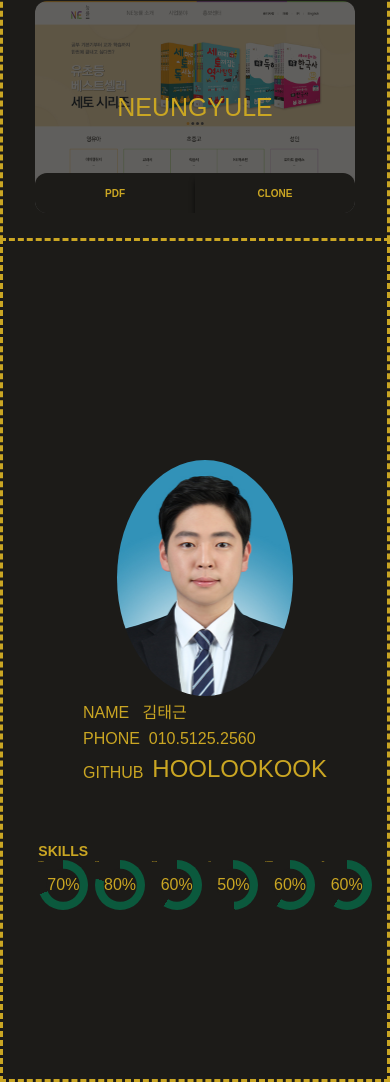
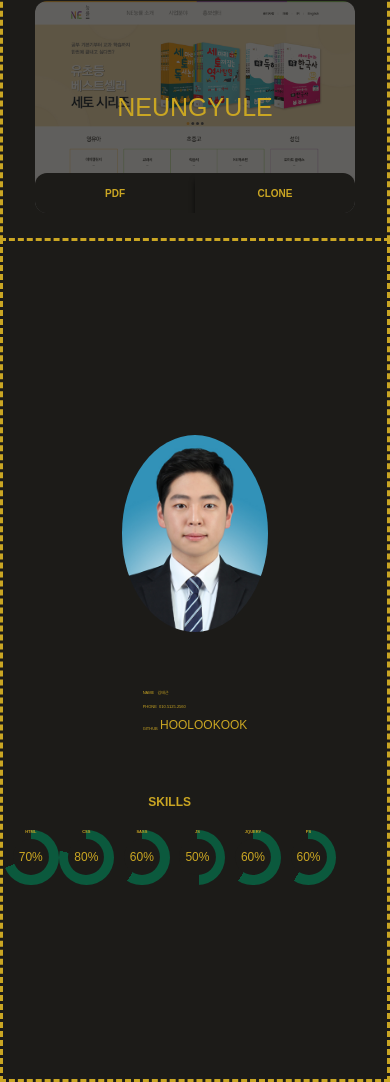
Before and after one commit to hoolookook/portfolioV4, a website: page public/src/index.html in a window 390 px wide. Shown: the part 1731-2813 px from the top of the page. Drawn offline with nearby package versions, Linux system fonts and the light colour scheme; files that its build step writes are made by us from their sources.

Commit message:
media end?

```diff
--- a/public/src/resources/sass/base/common.scss
+++ b/public/src/resources/sass/base/common.scss
@@ -35,8 +35,6 @@
 @mixin commonFont($fontSize, $fontColor) {
   font-size: $fontSize;
   color: $fontColor;
-  font-family: "Do Hyeon", sans-serif;
-  text-transform: uppercase;
 }
 @mixin commonFlex($flexF, $justifyC, $alignI) {
   display: flex;
@@ -51,6 +49,70 @@
 @mixin WH($width, $height) {
   width: $width;
   height: $height;
+}
+
+@mixin footRatio(
+  $division,
+  $textDivision,
+  $ChartDivision,
+  $small_fontSize,
+  $big_fontSize
+) {
+  #footer {
+    .profileWrap {
+      .profileL {
+        .profilePhoto {
+          img {
+            @include WH(
+              calc($profilePicW/$division),
+              calc($profilePicH/$division)
+            );
+          }
+        }
+        .profileContact {
+          p {
+            font-size: calc($small_fontSize/$textDivision);
+            &:last-child {
+              a {
+                font-size: calc($big_fontSize/$textDivision);
+              }
+            }
+          }
+        }
+      }
+      .profileR {
+        .skills {
+          p {
+            span {
+              font-size: calc($big_fontSize/$textDivision);
+            }
+          }
+          .sphereChartWrap {
+            .sphere {
+              @include WH(
+                calc($sphereWH/$ChartDivision),
+                calc($sphereWH/$ChartDivision)
+              );
+
+              .skillTitle {
+                strong {
+                  font-size: calc($small_fontSize/$textDivision);
+                }
+              }
+              .center {
+                @include WH(
+                  calc($centerWHL/$ChartDivision),
+                  calc($centerWHL/$ChartDivision)
+                );
+                font-size: calc($big_fontSize/$textDivision);
+                line-height: calc($centerWHL/$ChartDivision);
+              }
+            }
+          }
+        }
+      }
+    }
+  }
 }
 // animation keyframes
 @keyframes opLv {
--- a/public/src/resources/sass/base/fonts.scss
+++ b/public/src/resources/sass/base/fonts.scss
@@ -3,6 +3,9 @@
 body,
 a,
 button,
-p {
+p,
+strong {
+  font-family: "Do Hyeon", sans-serif;
+  text-transform: uppercase;
   @include commonFont(24px, $fontC);
 }
--- a/public/src/resources/sass/layout/footer.scss
+++ b/public/src/resources/sass/layout/footer.scss
@@ -1,6 +1,7 @@
 @import "../base/common.scss";
 #footer {
   border-top: none;
+  text-align: center;
   border: $border;
   background-color: $black1;
   .profileWrap {
@@ -18,8 +19,8 @@
         }
       }
       .profileContact {
-        padding: 0 25px;
-        @include commonFlex(column wrap, center, none);
+        padding: 50px 25px;
+        @include commonFlex(column wrap, space-around, flex-start);
         p {
           @include commonFont(16px, $fontC);
           padding: 5px 5px;
@@ -36,12 +37,14 @@
       flex-flow: row wrap;
       .skills {
         p {
+          padding-bottom: 20px;
           span {
             @include commonFont(16px, var(--fontC));
             font-weight: bold;
           }
         }
         .sphereChartWrap {
+          @include commonFlex(row wrap, center, center);
           .sphere {
             position: relative;
             display: inline-block;
@@ -55,7 +58,7 @@
               height: 100%;
               display: inline-block;
               strong {
-                @include commonFont(13px, var(--fontC));
+                @include commonFont(12px, $fontC);
                 vertical-align: top;
                 font-weight: bold;
               }
@@ -80,111 +83,3 @@
     }
   }
 }
-
-// #footer {
-//   border-top: none;
-//   border: 3px dashed var(--fontC);
-//   background-color: var(--black3);
-//   width: 100%;
-//   height: 100%;
-//   min-width: 333px;
-//   .profileWrap {
-//     padding: 25px;
-//     max-width: 1340px;
-//     margin: 0 auto;
-//     .profileL {
-//       width: 40%;
-//       float: left;
-//       .profilePhoto {
-//         width: 40%;
-//         float: left;
-//         img {
-//           border-radius: 50%;
-//           width: calc(353px / 2);
-//           height: calc(472px / 2);
-//         }
-//       }
-//       .profileContact {
-//         text-align: center;
-//         float: left;
-//         width: 60%;
-//         padding-top: 62px;
-//         background-color: red;
-
-//         p {
-//           font-size: 16px;
-//           font-family: "Do Hyeon", sans-serif;
-//           color: var(--fontC);
-//           text-transform: uppercase;
-//           padding: 0 15px;
-//           span {
-//             float: left;
-//           }
-//           padding-top: 15px;
-//           &:last-child {
-//             a {
-//               font-size: 16px;
-//             }
-//           }
-//         }
-//       }
-//     }
-//     .profileR {
-//       display: inline-block;
-//       width: 60%;
-//       //   background-color: blue;
-//       .skills {
-//         background-color: blue;
-//         text-align: center;
-//         p {
-//           span {
-//             font-size: 16px;
-//             font-family: "Do Hyeon", sans-serif;
-//             color: var(--fontC);
-//             text-transform: uppercase;
-//             font-weight: bold;
-//           }
-//         }
-//         .sphereChartWrap {
-//           padding-top: 50px;
-//           .sphere {
-//             position: relative;
-//             display: inline-block;
-//             width: 100px;
-//             height: 100px;
-//             border-radius: 50%;
-//             transition: 0.3s;
-//             background-color: red;
-//             .skillTitle {
-//               color: var(--fontC);
-//               font-size: 13px;
-//               font-family: "Do Hyeon", sans-serif;
-//               text-transform: uppercase;
-//               width: 100%;
-//               height: 100%;
-//               display: inline-block;
-//               strong {
-//                 font-weight: bold;
-//               }
-//             }
-//             .center {
-//               font-size: 16px;
-//               color: var(--fontC);
-//               background: var(--black1);
-//               display: block;
-//               position: absolute;
-//               top: 50%;
-//               left: 50%;
-//               width: 65px;
-//               height: 65px;
-//               line-height: 65px;
-//               border-radius: 50%;
-//               text-align: center;
-//               transform: translate(-50%, -50%);
-//             }
-//           }
-//         }
-//       }
-//     }
-//   }
-// }
--- a/public/src/resources/sass/layout/media.scss
+++ b/public/src/resources/sass/layout/media.scss
@@ -9,6 +9,12 @@
 $media_7: 800px;
 $media_8: 990px;
 $media_9: 1542px;
+// footer WH
+$sphereWH: 100px;
+$centerWHL: 65px;
+$profilePicW: 176px;
+$profilePicH: 236px;
+
 // header-----------------------------------------
 @media screen and (max-width: $media_4) {
   #header {
@@ -223,36 +229,10 @@
   #footer {
     .profileWrap {
       flex-flow: column wrap;
-
+      align-items: stretch;
       .profileL {
-        @include commonFlex(column row, center, center);
+        @include commonFlex(column wrap, center, center);
         padding: 50px;
-        .profilePhoto {
-          img {
-          }
-        }
-        .profileContact {
-        }
-      }
-      .profileR {
-        .skills {
-          .sphereChartWrap {
-            .sphere {
-              .skillTitle {
-              }
-              .center {
-              }
-            }
-          }
-        }
-      }
-    }
-  }
-}
-@media screen and (max-width: 648px) {
-  #footer {
-    .profileWrap {
-      .profileL {
         .profilePhoto {
           img {
           }
@@ -271,7 +251,7 @@
             // @include commonFlex(column row, center, center);
 
             .sphere {
-              @include WH(50px, 50px);
+              @include WH(calc($sphereWH/1.7), calc($sphereWH/1.7));
 
               .skillTitle {
                 strong {
@@ -279,8 +259,8 @@
                 }
               }
               .center {
-                @include WH(32.5px, 32.5px);
-                line-height: 32.5px;
+                @include WH(calc($centerWHL/1.7), calc($centerWHL/1.7));
+                line-height: calc($centerWHL/1.7);
               }
             }
           }
@@ -289,6 +269,93 @@
     }
   }
 }
+
+@media screen and (max-width: 405px) {
+  @include footRatio(1.2, 1, 1.8, 4px, 12px);
+  #footer {
+    .profileWrap {
+      .profileL {
+        padding: 0;
+      }
+      .profileR {
+        .skills {
+          .sphereChartWrap {
+            @include commonFlex(row wrap, space-around, center);
+          }
+        }
+      }
+    }
+  }
+}
+@media screen and (max-height: 638px) {
+  #footer {
+    .profileWrap {
+      .profileL {
+        padding: 0;
+      }
+    }
+  }
+}
+@media screen and (max-height: 532px) {
+  @include footRatio(1.5, 0.5, 1.4, 2px, 6px);
+}
+@media screen and (max-height: 514px) and (max-width: 481px) {
+  @include footRatio(2, 1.4, 1.8, 1px, 4px);
+}
+@media screen and (max-height: 442px) and (max-width: 339px) {
+  @include footRatio(3, 2, 3, 1px, 2px);
+
+  #footer {
+    .profileWrap {
+      .profileL {
+        padding: 0;
+        .profileContact {
+          padding: 5px 0px;
+        }
+      }
+      .profileR {
+        .skills {
+          .sphereChartWrap {
+            // @include commonFlex(column wrap, space-around, center);
+          }
+        }
+      }
+    }
+  }
+}
+@media screen and (max-height: 445px) and (max-width: 209px) {
+  #footer {
+    .profileWrap {
+      .profileL {
+        padding: 0;
+        .profileContact {
+          padding: 15px 10px;
+        }
+      }
+      .profileR {
+        .skills {
+          .sphereChartWrap {
+            @include commonFlex(column wrap, space-around, center);
+          }
+        }
+      }
+    }
+  }
+}
+@media screen and (max-height: 341px) and (max-width: 632px) {
+  #footer {
+    .profileWrap {
+      .profileR {
+        .skills {
+          .sphereChartWrap {
+            @include commonFlex(column wrap, flex-start, flex-start);
+          }
+        }
+      }
+    }
+  }
+}
+
 // -----------------------------------------------
 
 // header-----------------------------------------
```
Also changed, not shown: public/build/resources/css/base/common.css, public/build/resources/css/base/fonts.css, public/build/resources/css/base/style.css, public/build/resources/css/layout/contents.css, public/build/resources/css/layout/footer.css, public/build/resources/css/layout/header.css, public/build/resources/css/layout/intro.css, public/build/resources/css/layout/media.css.
